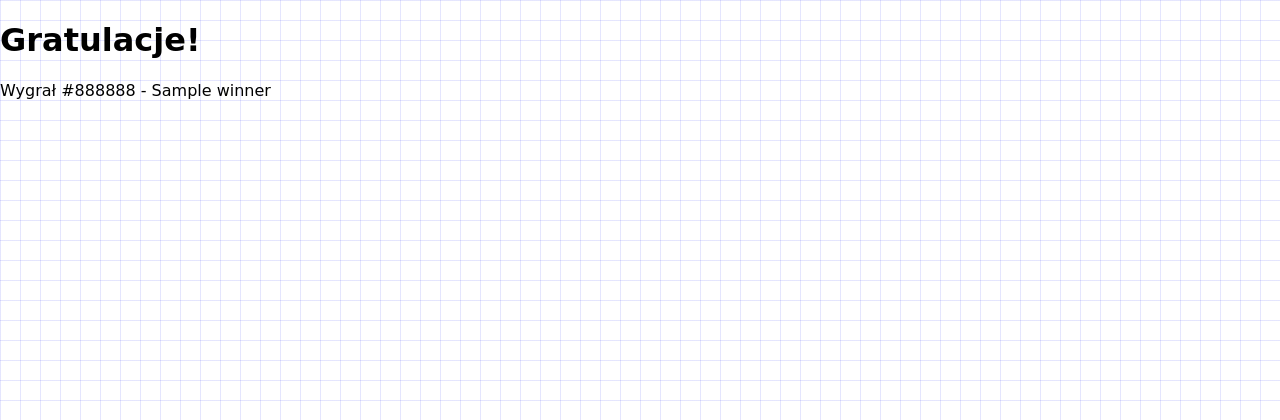
After one commit to Xraxus/Przepychanki, a Flask app: template templates/local/win.htm in a window 1280 px wide. The commit adds this page. Shown: the top 420 px of the page. Run offline with Flask 2, Linux system fonts and the light colour scheme; the template is opened without the code that fills it: most values are stand-ins (such as "Sample title", 1, 10 or a date in 2020); some web fonts are replaced.

Commit message:
Complete local phase gameplay
Left to do for this phase:
- anticheat for manually changing phase url
- styling

```diff
--- a/app.py
+++ b/app.py
@@ -33,6 +33,9 @@ def check():
     if session.get('key') and 'games' in globals() and session.get('key') in games:
         return True
     return False
+
+def check_phase():
+    pass
 
 
 ### LOCAL(HOTSEAT) ###
@@ -424,7 +427,7 @@ def local_phase2():
                                                                request.form['shop_name']))])
 
     for shop in games[session['key']].board.shops.values():
-        did_speculant_take_good = False  # This variable determines if speculant did take a good in this shop and round already. #TODO: move this variable to shop
+        # did_speculant_take_good = False
         for _ in shop.queue:
             if shop.is_open and shop.available_goods:
                 if shop.queue[0].color not in ['Kiosk', 'Meblowy', 'Spożywczy', 'Odzież', 'RTV-AGD']:
@@ -433,10 +436,12 @@ def local_phase2():
                                                games[session['key']].get_pawn_owner_index(shop.queue[0])],
                                            shop=shop, owner='player')
                 else:
-                    if not did_speculant_take_good:  # Check if speculant took a good in this round
+                    if not shop.did_speculant_take_good:  # Check if speculant took a good in this round, this variable determines if speculant took a good in this shop and round already.
                         games[session['key']].take_good_speculant(games[session['key']].get_first_pawn(shop.name),
                                                                   shop.name)
-                        did_speculant_take_good = True  # Speculant takes good, so make this True
+                        shop.did_speculant_take_good = True  # Speculant takes good, so make this True
+
+    games[session['key']].board.reset_speculant_good_status()
     return redirect('/local/phase3', code=302)
 
 
@@ -507,6 +512,9 @@ def phase_tpz():
     if not check():
         return redirect('/', code=302)
 
+    if games[session['key']].check_if_any_player_won():
+        return redirect('/local/win', code=302)
+
     # Remove used supply cards
     games[session['key']].board.todays_supply_cards.clear()
 
@@ -529,6 +537,14 @@ def phase_tpz():
 
     return redirect('/local/phase_withdraw', code=302)
 
+@app.route('/local/win', methods=['GET', 'POST'])
+def local_win():
+
+    winner = games[session['key']].check_if_any_player_won()
+    return render_template('local/win.htm', game=games[session['key']], winner=winner)
+
+
+
 
 if __name__ == '__main__':
     app.run(host="wierzba.wzks.uj.edu.pl", port=5114, debug=True)
--- a/inc/board.py
+++ b/inc/board.py
@@ -69,3 +69,7 @@ class Board():
 
     def reset_supply_deck(self):
         self.supply_deck = SupplyDeck()
+
+    def reset_speculant_good_status(self):
+        for shop in self.shops.values():
+            shop.did_speculant_take_good = False
--- a/inc/shop.py
+++ b/inc/shop.py
@@ -7,6 +7,7 @@ class Shop():
         self.queue = []
         self.speculant = [Pawn(name, '#')]
         self.is_open = True
+        self.did_speculant_take_good = False
     def __repr__(self):
         return "\n%s,\n  Towary: %s,\n  Kolejka: %s\n" % (self.name, self.available_goods, self.queue)
 
--- a/static/style.css
+++ b/static/style.css
@@ -1,6 +1,26 @@
+@import url('https://fonts.cdnfonts.com/css/mali-2');
+
+
 body{
     margin: 0;
-    font-family: 'Helvetica', 'Arial', sans-serif;
+    font-family: 'Mali', 'Comic Sans MS', 'Helvetica', sans-serif;
+
+}
+
+button {
+  font-family: 'Mali', 'Comic Sans MS', 'Helvetica', sans-serif;
+  border: 1px solid black;
+  border-radius: 5px;
+  color: black;
+  text-align: center;
+  display: inline-block;
+  cursor: pointer;
+}
+
+.notebook-background{
+  background-image: linear-gradient(#444cf724 1px, #fff0 1px), linear-gradient(to right, #444cf724 1px, #fff 1px);
+  background-size: 20px 20px;
+  background-position: 0 0;
 }
 
 .red-alert{
@@ -15,5 +35,5 @@ body{
 }
 
 .yellow-background{
-    background-color: yellow;
+    background-color: rgba(255, 255, 0, 0.6);
 }
--- a/templates/base.htm
+++ b/templates/base.htm
@@ -9,7 +9,7 @@
     <script src="{{ url_for('static', filename='script.js') }}"></script>
     <title>Kolejka - {% block title %}{% endblock %}</title>
 </head>
-<body>
+<body class="notebook-background">
 {% block body %}
 {% endblock %}
 
--- /dev/null
+++ b/templates/local/win.htm
@@ -0,0 +1,6 @@
+{% extends "base.htm" %}
+
+{% block body %}
+    <h1>Gratulacje!</h1>
+    <p>Wygrał {{ winner.color }} - {{ winner.name }}</p>
+{% endblock %}
```
Also changed, not shown: inc/game.py (+9 -0 lines), inc/player.py (+13 -0 lines).
